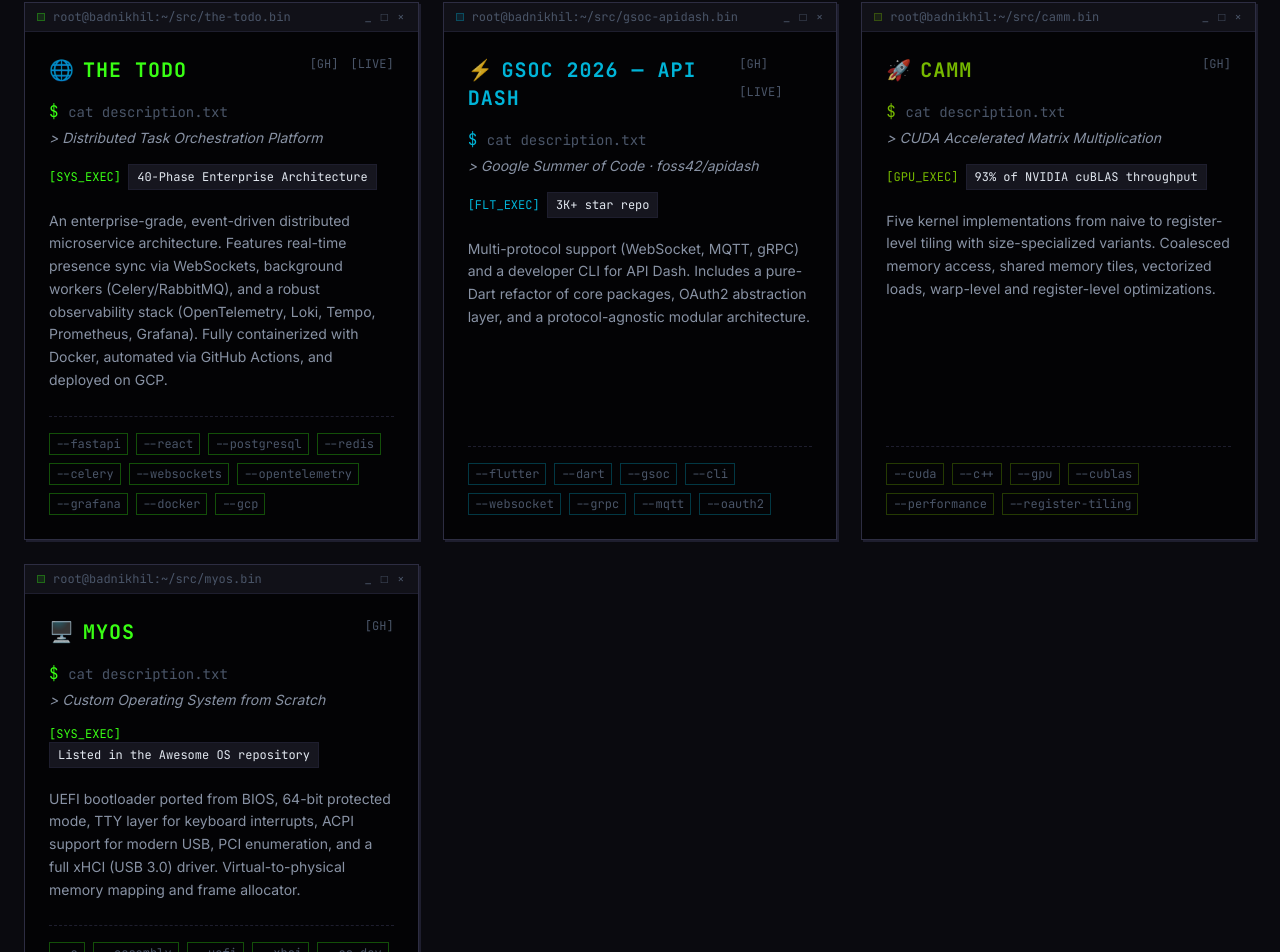
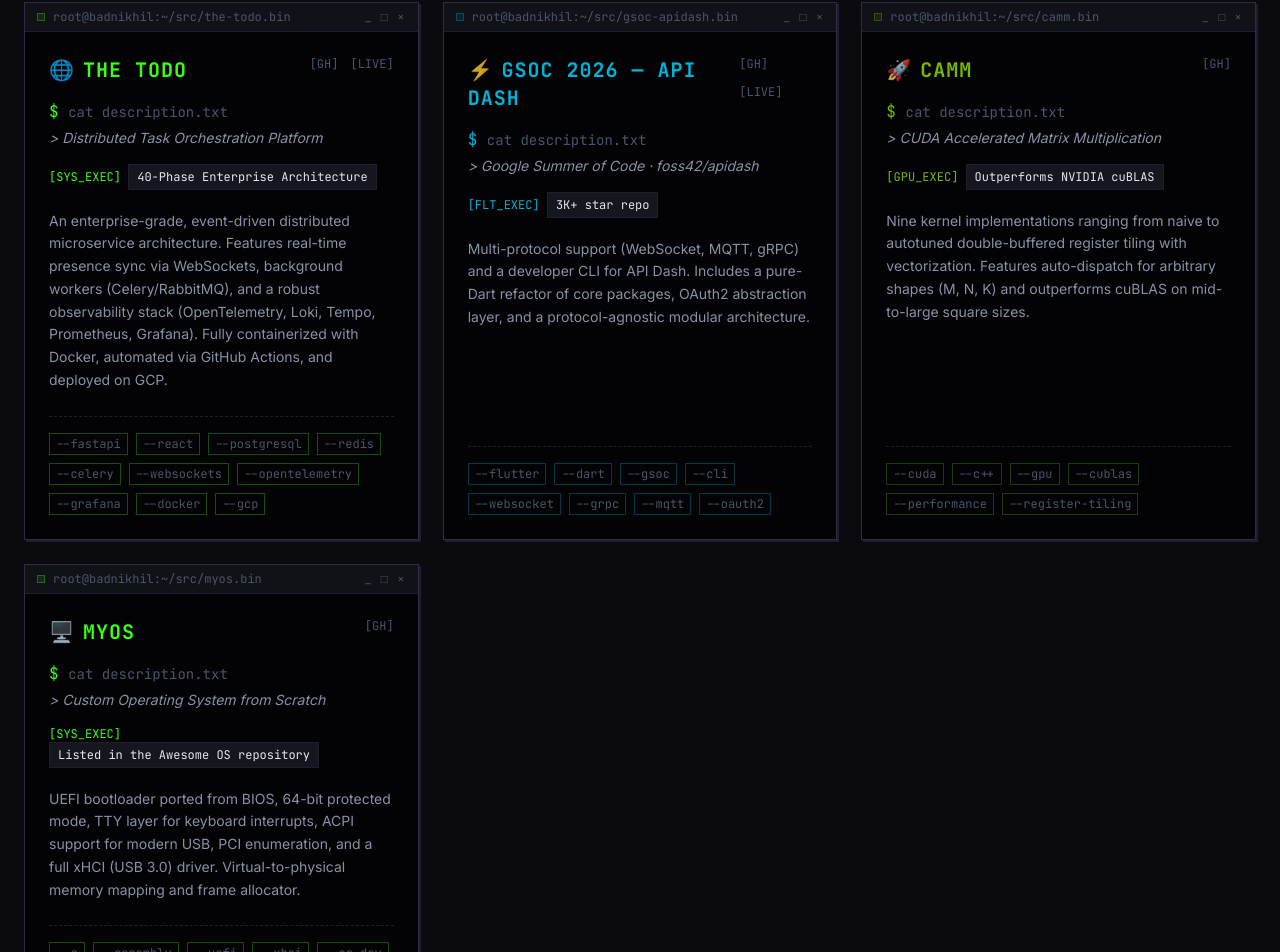
Before and after one commit to badnikhil/badnikhil.github.io, a Next.js app: page / in a window 1280 px wide. Shown: the part 4879-5831 px from the top of the page. Built offline with nearby package versions, Linux system fonts and the light colour scheme.

Commit message:
Update CAMM performance metrics to reflect beating cuBLAS

```diff
--- a/data/projects.ts
+++ b/data/projects.ts
@@ -75,8 +75,8 @@ export const PROJECTS: Project[] = [
     name: "CAMM",
     subtitle: "CUDA Accelerated Matrix Multiplication",
     description:
-      "Five kernel implementations from naive to register-level tiling with size-specialized variants. Coalesced memory access, shared memory tiles, vectorized loads, warp-level and register-level optimizations.",
-    keystat: "93% of NVIDIA cuBLAS throughput",
+      "Nine kernel implementations ranging from naive to autotuned double-buffered register tiling with vectorization. Features auto-dispatch for arbitrary shapes (M, N, K) and outperforms cuBLAS on mid-to-large square sizes.",
+    keystat: "Outperforms NVIDIA cuBLAS",
     emoji: "🚀",
     categories: ["gpu", "systems"],
     tags: ["CUDA", "C++", "GPU", "cuBLAS", "Performance", "Register Tiling"],
```
Also changed, not shown: 1 other file (tests, documents, lock files or other folders).
